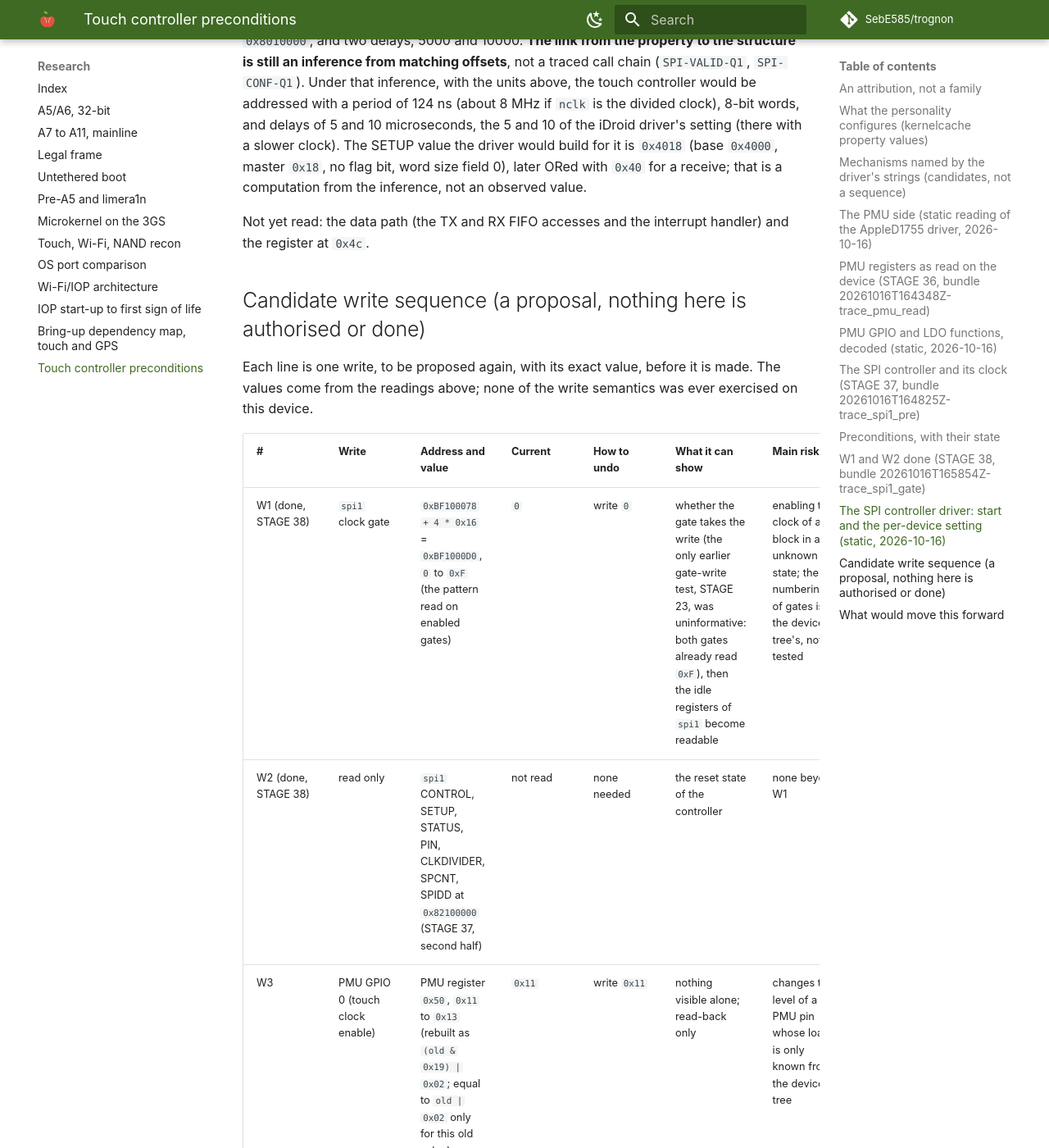
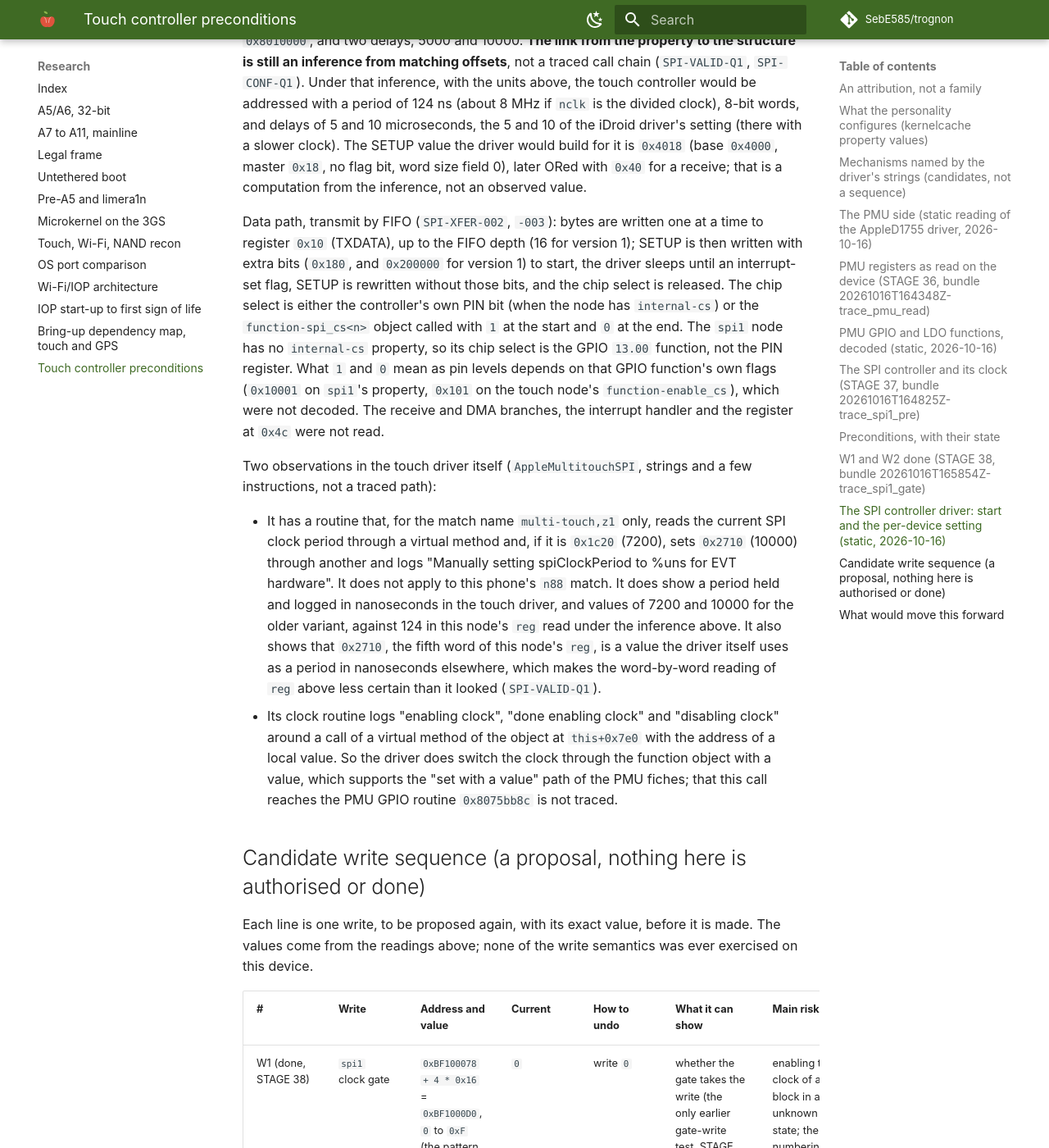
Before and after one commit to SebE585/trognon, an MkDocs documentation site: the page built from docs/research/2026-10-16-touch-n88-preconditions.md, in a window 1280 px wide and 1400 px high, scrolled down 9053 px. Shown: the whole window at 82% size. Built offline with MkDocs 1.6.1 and Material for MkDocs 9.7.7, drawn with Linux system fonts in a browser that asks for light colours; comment, search, counter and statistics services are not loaded.

Commit message:
catalog+research: SPI transmit path and chip-select handling; two observations in the touch driver
- transmit by FIFO, start/stop by SETUP bits, chip select via internal-cs or function-spi_cs
- spi1 has no internal-cs: its chip select is the GPIO 13.00 function
- touch driver: period in ns for the z1 match only; clock switched through a function object with a value
- reg word-by-word reading made less certain (0x2710 is also a period value used by the driver)

```diff
--- a/docs/research/2026-10-16-touch-n88-preconditions.md
+++ b/docs/research/2026-10-16-touch-n88-preconditions.md
@@ -289,8 +289,31 @@ clock), 8-bit words, and delays of 5 and 10 microseconds, the 5 and 10 of the iD
 master `0x18`, no flag bit, word size field 0), later ORed with `0x40` for a receive; that is a
 computation from the inference, not an observed value.
 
-Not yet read: the data path (the TX and RX FIFO accesses and the interrupt handler) and the register
-at `0x4c`.
+Data path, transmit by FIFO (`SPI-XFER-002`, `-003`): bytes are written one at a time to register `0x10`
+(TXDATA), up to the FIFO depth (16 for version 1); SETUP is then written with extra bits (`0x180`, and
+`0x200000` for version 1) to start, the driver sleeps until an interrupt-set flag, SETUP is rewritten
+without those bits, and the chip select is released. The chip select is either the controller's own PIN
+bit (when the node has `internal-cs`) or the `function-spi_cs<n>` object called with `1` at the start and
+`0` at the end. The `spi1` node has no `internal-cs` property, so its chip select is the GPIO `13.00`
+function, not the PIN register. What `1` and `0` mean as pin levels depends on that GPIO function's own
+flags (`0x10001` on `spi1`'s property, `0x101` on the touch node's `function-enable_cs`), which were not
+decoded. The receive and DMA branches, the interrupt handler and the register at `0x4c` were not read.
+
+Two observations in the touch driver itself (`AppleMultitouchSPI`, strings and a few instructions, not a
+traced path):
+
+- It has a routine that, for the match name `multi-touch,z1` only, reads the current SPI clock period
+  through a virtual method and, if it is `0x1c20` (7200), sets `0x2710` (10000) through another and logs
+  "Manually setting spiClockPeriod to %uns for EVT hardware". It does not apply to this phone's `n88`
+  match. It does show a period held and logged in nanoseconds in the touch driver, and values of
+  7200 and 10000 for the older variant, against 124 in this node's `reg` read under the inference above.
+  It also shows that `0x2710`, the fifth word of this node's `reg`, is a value the driver itself uses as a
+  period in nanoseconds elsewhere, which makes the word-by-word reading of `reg` above less certain
+  than it looked (`SPI-VALID-Q1`).
+- Its clock routine logs "enabling clock", "done enabling clock" and "disabling clock" around a call of a
+  virtual method of the object at `this+0x7e0` with the address of a local value. So the driver does
+  switch the clock through the function object with a value, which supports the "set with a value" path
+  of the PMU fiches; that this call reaches the PMU GPIO routine `0x8075bb8c` is not traced.
 
 ## Candidate write sequence (a proposal, nothing here is authorised or done)
 
```
Also changed, not shown: docs/snippets/iop-coverage.en.md (+4 -2 lines), 1 other file.
